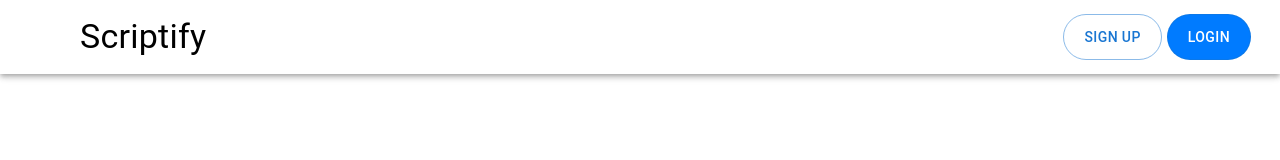
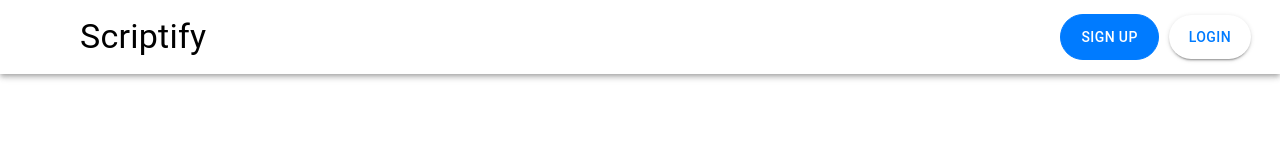
Before and after one commit to Veshal-Raj/Scriptify-frontend-react, a React (Vite) app: page / in a window 1280 px wide. Shown: the top 160 px of the page. Built offline with nearby package versions, Linux system fonts and the light colour scheme.

Commit message:
created a button component for the nav buttons

```diff
--- a/src/components/BlogEditor.jsx
+++ b/src/components/BlogEditor.jsx
@@ -1,6 +1,12 @@
+import EditorNavBar from "./EditorNavBar"
+import Navbar from "./Navbar"
 
 export const BlogEditor = () => {
   return (
-    <div>BlogEditor</div>
+    <>
+    {/* <EditorNavBar /> */}
+    <Navbar />
+    BlogEditor
+    </>
   )
 }
--- /dev/null
+++ b/src/components/EditorNavBar.jsx
@@ -0,0 +1,48 @@
+import AppBar from '@mui/material/AppBar';
+import Toolbar from '@mui/material/Toolbar';
+import Button from '@mui/material/Button';
+import { Link } from 'react-router-dom';
+import { Typography } from '@mui/material';
+
+const EditorNavBar = () => {
+  return (
+    <AppBar position="static" color="default">
+      <Toolbar style={{ backgroundColor: 'white', color: 'black', justifyContent: 'space-between' }}>
+      <Typography variant="h4" component="h5" color="black" sx={{ flexGrow: 1, paddingLeft: 5, margin: 2 }}>
+              Scriptify
+            </Typography>
+            <div>
+            <Link to="/user/publish" style={{ textDecoration: 'none' }}>
+          <Button variant="outlined" sx={{
+                paddingX: '20px',
+                paddingY: '10px',
+                borderRadius: '45px',
+                marginX: '5px',
+                color: 'white', // White text color
+                backgroundColor: '#007bff', // Black background color
+                '&:hover': {
+                  backgroundColor: 'white', // White background color on hover
+                  color: '#007bff', // Black text color on hover
+                },
+                transition: 'background-color 0.3s, color 0.3s',
+              }}>Publish</Button>
+          </Link>
+          <Link to="/user/save-draft" style={{ textDecoration: 'none' }}>
+          <Button variant="outlined" sx={{
+                paddingX: '20px',
+                paddingY: '10px',
+                borderRadius: '45px',
+                '&:hover': {
+                    color: 'white', // White background color on hover
+                    backgroundColor: '#007bff', // Black text color on hover
+                  },
+              }}>Save Draft</Button>
+          </Link>
+
+        </div>
+      </Toolbar>
+    </AppBar>
+  );
+};
+
+export default EditorNavBar;
--- a/src/components/Navbar.tsx
+++ b/src/components/Navbar.tsx
@@ -1,14 +1,17 @@
 import { Box, AppBar, Toolbar, Typography, Button, IconButton } from "@mui/material";
-import { Link } from "react-router-dom";
+import { Link, useLocation } from "react-router-dom";
 import SideBar from "./UI/SideBar";
 import { useSelector } from "react-redux";
 import EditNoteSharpIcon from '@mui/icons-material/EditNoteSharp';
 import NotificationsNoneSharpIcon from '@mui/icons-material/NotificationsNoneSharp';
 import SearchSharpIcon from '@mui/icons-material/SearchSharp';
 import AccountCircleIcon from '@mui/icons-material/AccountCircle';
+import NavButton from "./UI/NavButton";
 
 
 export default function Navbar() {
+  const location = useLocation();
+  const isWriteRoute = location.pathname === '/user/write'
   const { userData } = useSelector(state => state.user)
   console.log(userData?.role)
   const userRole = userData?.role || 'guest'; // default value 'guest' if userData is null
@@ -26,29 +29,16 @@ export default function Navbar() {
             <Typography variant="h4" component="h5" color="black" sx={{ flexGrow: 1, paddingLeft: 5, margin: 2 }}>
               Scriptify
             </Typography>
-            {!userData && <Link to="/sign-up" style={{ textDecoration: 'none' }}>
-              <Button variant="outlined" sx={{
-                paddingX: '20px',
-                paddingY: '10px',
-                borderRadius: '45px',
-              }}>Sign Up</Button>
-            </Link>}
-            {!userData && <Link to='/sign-in' style={{ textDecoration: 'none' }}>
-              <Button variant="outlined" sx={{
-                paddingX: '20px',
-                paddingY: '10px',
-                borderRadius: '45px',
-                marginX: '5px',
-                color: 'white', // White text color
-                backgroundColor: '#007bff', // Black background color
-                '&:hover': {
-                  backgroundColor: 'white', // White background color on hover
-                  color: 'black', // Black text color on hover
-                },
-                transition: 'background-color 0.3s, color 0.3s',
-              }}>Login</Button>
-            </Link>}
-           {userRole === 'user' && <>
+            {!userData && <NavButton to="/sign-up" text="Sign Up" backgroundColor="#007bff" hoverBackgroundColor="white" color="white" hoverColor="#007bff" />}
+            {!userData && <NavButton to="/sign-in" text="Login" variant="contained" backgroundColor="white" hoverBackgroundColor="#007bff" color="#007bff" hoverColor="white" />}
+            {
+              isWriteRoute ? (<div>
+                <NavButton to="/user/publish" text="Publish" backgroundColor="#007bff" hoverBackgroundColor="white" color="white" hoverColor="#007bff" />
+                <NavButton to="/user/save-draft" text="Save Draft" variant="contained" backgroundColor="white" hoverBackgroundColor="#007bff" color="#007bff" hoverColor="white" />
+
+              </div>) : (<></>)
+            }
+            {!isWriteRoute && userRole === 'user' && <>
               <IconButton sx={{ '& svg': { fontSize: '32px' } }} className="text-black hover:border-black hover:rounded-full mx-5">
                 <SearchSharpIcon />
               </IconButton>
@@ -62,7 +52,7 @@ export default function Navbar() {
                 <NotificationsNoneSharpIcon />
               </IconButton>
             </>}
-            {userData && <IconButton sx={{ '& svg': { fontSize: '32px' } }} className="text-black hover:border-black hover:rounded-full mx-5">
+            {!isWriteRoute && userData && <IconButton sx={{ '& svg': { fontSize: '32px' } }} className="text-black hover:border-black hover:rounded-full mx-5">
               <AccountCircleIcon />
             </IconButton>}
           </Toolbar>
--- /dev/null
+++ b/src/components/UI/NavButton.tsx
@@ -0,0 +1,30 @@
+import { Button } from '@mui/material';
+import { Link } from 'react-router-dom';
+
+const NavButton = ({ to, text, variant = 'outlined', backgroundColor = '#007bff', color = 'white', hoverBackgroundColor = 'white', hoverColor = '#007bff' }) => {
+    return (
+      <Link to={to} style={{ textDecoration: 'none' }}>
+        <Button
+          variant={variant}
+          sx={{
+            paddingX: '20px',
+            paddingY: '10px',
+            borderRadius: '45px',
+            marginX: '5px',
+            color: color,
+            backgroundColor: backgroundColor,
+            borderColor: '#007bff',
+            '&:hover': {
+              backgroundColor: hoverBackgroundColor,
+              color: hoverColor,
+            },
+            transition: 'background-color 0.3s, color 0.3s',
+          }}
+        >
+          {text}
+        </Button>
+      </Link>
+    );
+  };
+
+export default NavButton;
```
Lines whose indentation alone changed are shown as unchanged.
